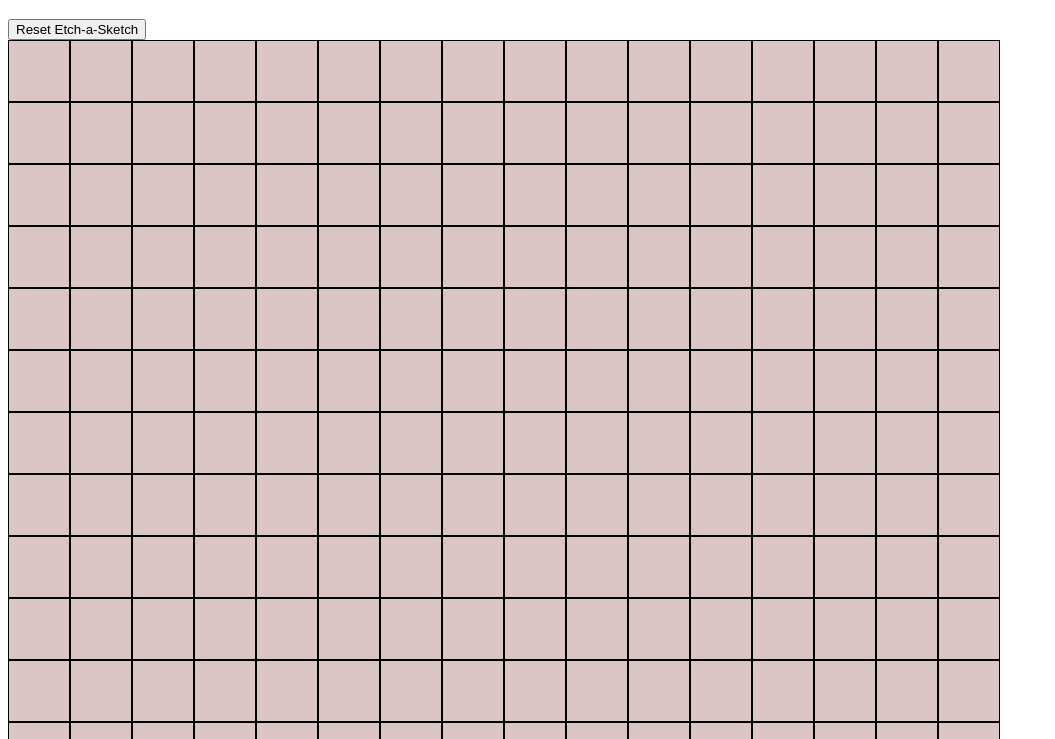
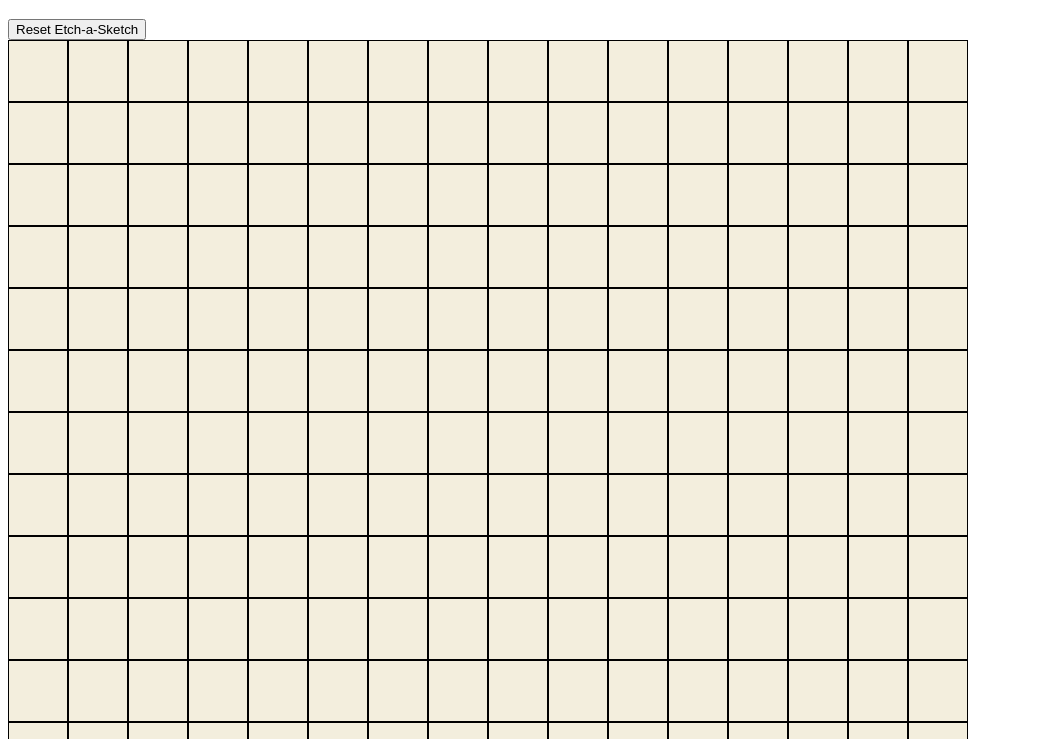
Before and after one commit to Jerin-v/Etch-a-Sketch, a plain HTML site: page index.html in a window 1280 px wide. Shown: the part 61-800 px from the top of the page, without its empty margins (0-1055 px from the left). Drawn offline with Linux system fonts and the light colour scheme.

Commit message:
added max width for grid

```diff
--- a/style.css
+++ b/style.css
@@ -1,10 +1,12 @@
+.grid {
+    max-width: 960px;
+}
+
 .row {
     display: flex;
 }
 
 .column {
-    height: 50px;
-    width: 50px;
     border: 1px solid black;
-    background-color: rgb(220, 197, 197);
+    background-color: rgb(243, 238, 221);
 }
```
